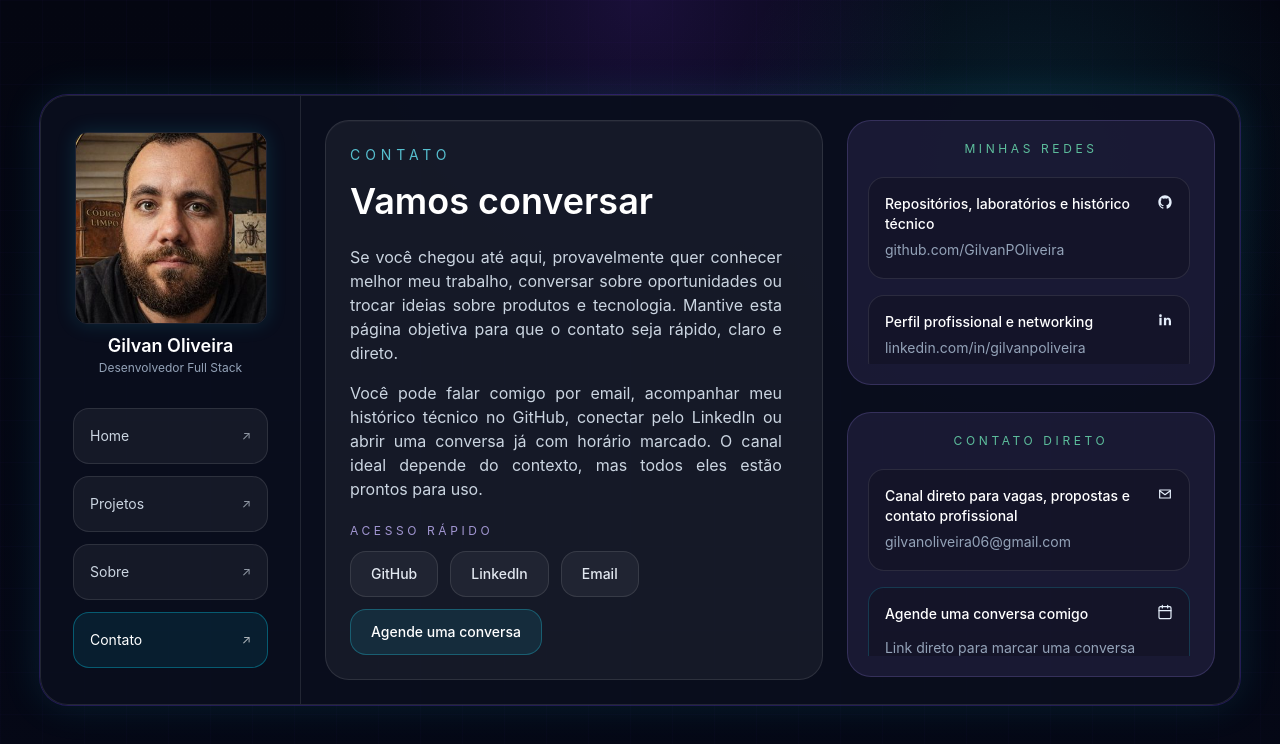
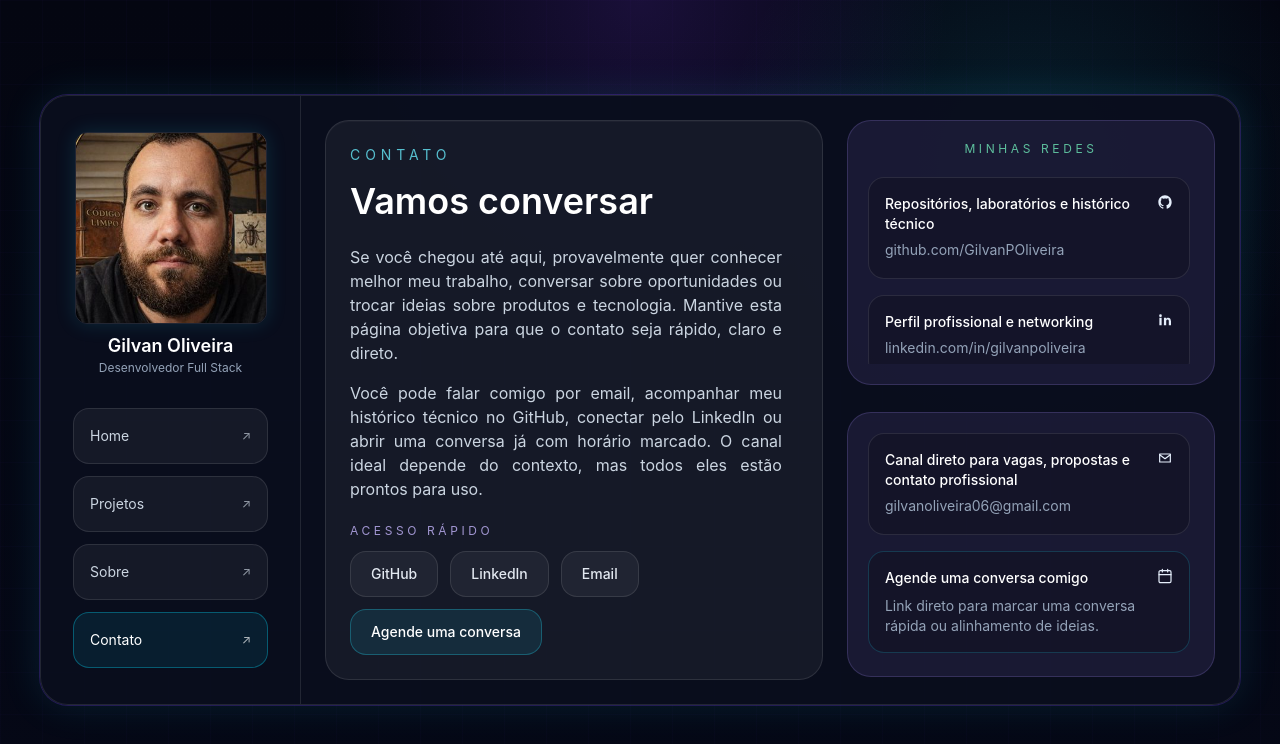
Before and after one commit to GilvanPOliveira/gilvanpoliveira.github.io, a Vue app: page /contato in a window 1280 px wide. Shown: the top 744 px of the page. Built offline with nearby package versions, Linux system fonts and the light colour scheme.

Commit message:
Ajusta card de contato direto

```diff
--- a/src/views/ContactView.vue
+++ b/src/views/ContactView.vue
@@ -283,14 +283,7 @@ const primaryActions = [
           class="rounded-[24px] border border-violet-400/20 bg-violet-400/10 p-5 max-[350px]:rounded-[18px] max-[350px]:p-4 xl:h-[265px] xl:overflow-hidden"
         >
           <div class="flex h-full flex-col">
-            <h2
-              id="contato-direto-title"
-              class="text-center text-xs uppercase tracking-[0.3em] text-emerald-300/80 max-[350px]:tracking-[0.18em]"
-            >
-              Contato direto
-            </h2>
-
-            <div class="mt-5 space-y-4 max-[350px]:mt-4 max-[350px]:space-y-3 xl:min-h-0 xl:flex-1 xl:overflow-y-auto xl:pr-1">
+            <div class="space-y-4 max-[350px]:mt-4 max-[350px]:space-y-3 xl:min-h-0 xl:flex-1 xl:overflow-y-auto xl:pr-1">
               <a
                 :href="`mailto:${siteConfig.email}`"
                 class="group block rounded-2xl border border-white/10 bg-black/20 px-4 py-4 transition duration-200 hover:-translate-y-0.5 hover:border-emerald-400/40 hover:bg-emerald-400/10 max-[350px]:rounded-xl max-[350px]:px-3 max-[350px]:py-3"
@@ -330,7 +323,7 @@ const primaryActions = [
                 <div class="flex items-start justify-between gap-3 max-[350px]:gap-2">
                   <div class="min-w-0">
                     <p class="text-sm font-medium text-white max-[350px]:text-[13px]">Agende uma conversa comigo</p>
-                    <p class="mt-3 text-sm leading-6 text-slate-400 max-[350px]:mt-2 max-[350px]:text-xs max-[350px]:leading-5">
+                    <p class="mt-2 text-sm leading-2 text-slate-400 max-[350px]:mt-2 max-[350px]:text-xs max-[350px]:leading-5">
                       Link direto para marcar uma conversa rápida ou alinhamento de ideias.
                     </p>
                   </div>
```
